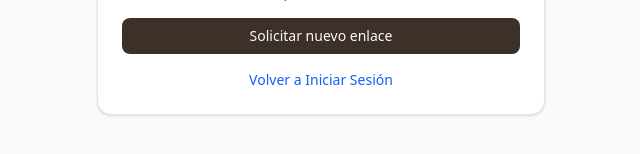
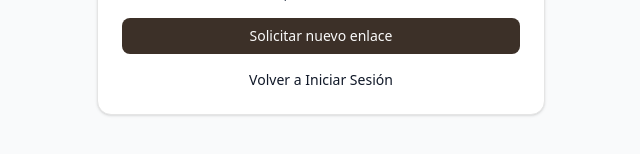
Before and after one commit to drk-mattr/ventastecate, a Next.js app: page /reset-password in a window 1280 px wide. Shown: the part 408-562 px from the top of the page, without its empty margins (319-959 px from the left). Built offline with nearby package versions, Linux system fonts and the light colour scheme; no server answers.

Commit message:
Unify design: app/reset-password/page.tsx

```diff
--- a/app/reset-password/page.tsx
+++ b/app/reset-password/page.tsx
@@ -117,7 +117,7 @@ export default function ResetPasswordPage() {
               <Link href="/forgot-password">Solicitar nuevo enlace</Link>
             </Button>
             <div className="text-center text-sm">
-              <Link href="/login" className="text-blue-600 hover:underline">
+              <Link href="/login" className="text-gray-900 hover:underline">
                 Volver a Iniciar Sesión
               </Link>
             </div>
@@ -149,7 +149,7 @@ export default function ResetPasswordPage() {
         <CardContent>
           {success ? (
             <div className="space-y-4">
-              <div className="text-sm text-green-600 bg-green-50 p-4 rounded">
+              <div className="text-sm text-gray-900 bg-gray-100 p-4 rounded">
                 <p className="font-medium">¡Contraseña actualizada!</p>
                 <p>Redirigiendo...</p>
               </div>
@@ -189,7 +189,7 @@ export default function ResetPasswordPage() {
                 {loading ? 'Guardando...' : 'Guardar Contraseña'}
               </Button>
               <div className="text-center text-sm">
-                <Link href="/login" className="text-blue-600 hover:underline">
+                <Link href="/login" className="text-gray-900 hover:underline">
                   Volver a Iniciar Sesión
                 </Link>
               </div>
```
